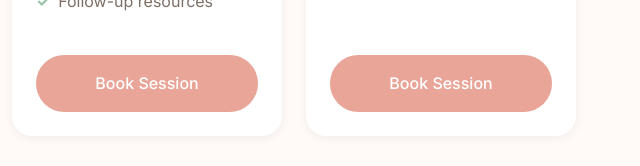
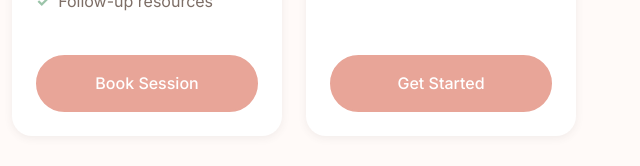
Before and after one commit to amryhamad1992-svg/nanny-fifi-website, a plain HTML site: page index.html in a window 1280 px wide. Shown: the part 4807-4973 px from the top of the page, 640-1280 px from the left. Drawn offline with nearby package versions, Linux system fonts and the light colour scheme; a script that the page names is missing.

Commit message:
Add Stripe payment links to pricing buttons

```diff
--- a/index.html
+++ b/index.html
@@ -378,7 +378,7 @@
                         <li>Email support for 1 week</li>
                         <li>Resources & handouts</li>
                     </ul>
-                    <a href="#book" class="btn btn-primary btn-block">Book Session</a>
+                    <a href="https://buy.stripe.com/28EfZi3dZ9Blf3d2NCe7m00" target="_blank" class="btn btn-primary btn-block">Book Session</a>
                 </div>
                 <div class="pricing-card">
                     <div class="pricing-badge">Best Value</div>
@@ -396,7 +396,7 @@
                         <li>Email & WhatsApp support</li>
                         <li>Follow-up resources</li>
                     </ul>
-                    <a href="#book" class="btn btn-primary btn-block">Book Session</a>
+                    <a href="https://buy.stripe.com/eVq7sM29VbJtcV53RGe7m01" target="_blank" class="btn btn-primary btn-block">Book Session</a>
                 </div>
                 <div class="pricing-card">
                     <h3>Email Coaching</h3>
@@ -413,7 +413,7 @@
                         <li>Written action plan</li>
                         <li>No scheduling needed</li>
                     </ul>
-                    <a href="#book" class="btn btn-primary btn-block">Book Session</a>
+                    <a href="https://buy.stripe.com/eVq6oI8yjbJt2grfAoe7m02" target="_blank" class="btn btn-primary btn-block">Get Started</a>
                 </div>
             </div>
         </div>
```
